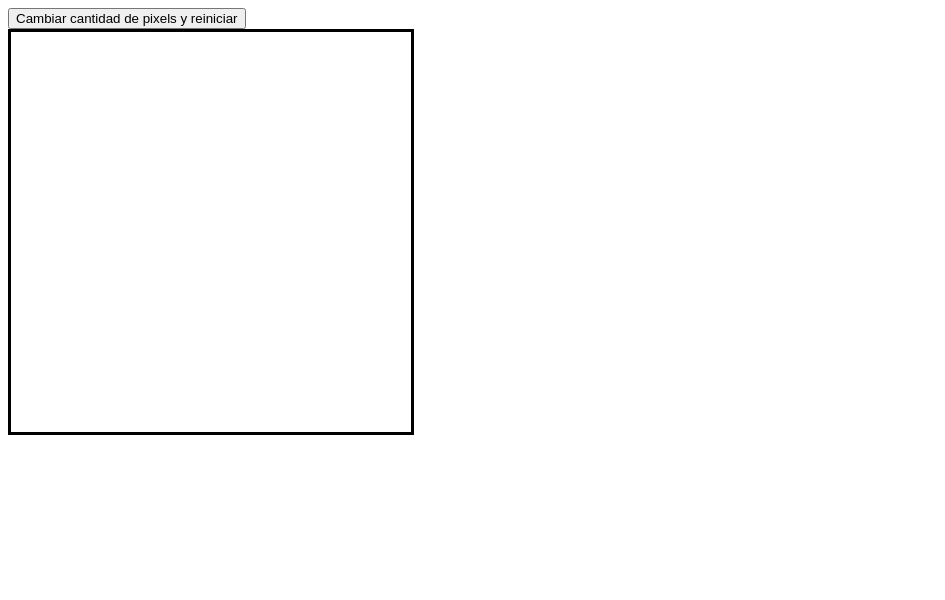
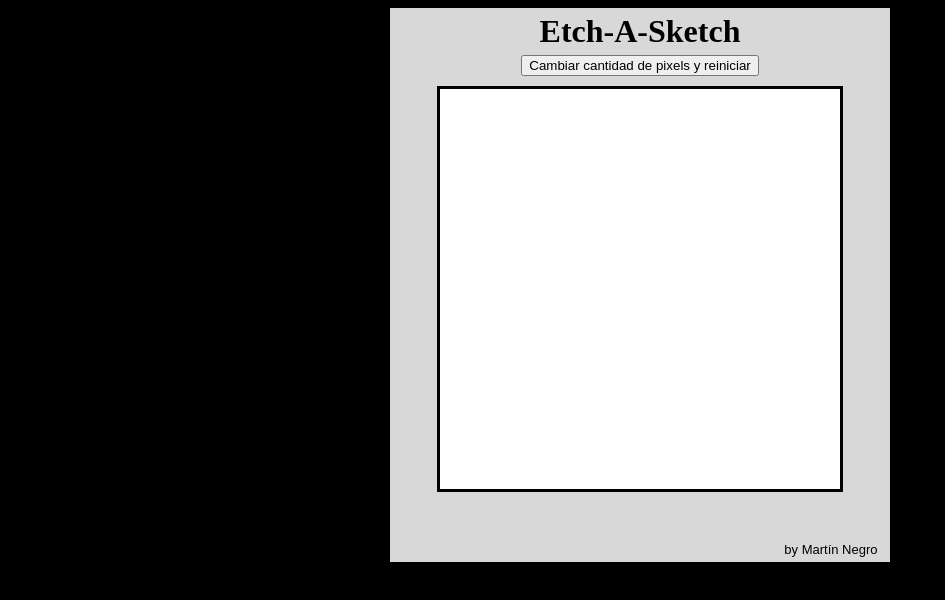
Before and after one commit to martinnegro/Etch-A-Sketch, a plain HTML site: page index.html in a window 1280 px wide. Shown: the whole page, without its empty margins (0-945 px from the left). Drawn offline with Linux system fonts and the light colour scheme; a web font is replaced by a local one.

Commit message:
Funcionando y con estilo (feo)

```diff
--- a/index.html
+++ b/index.html
@@ -9,9 +9,14 @@
 
   </head>
   <body>
-    <button type="button">Cambiar cantidad de pixels y reiniciar</button>
-    <div id="contenedor">
+    <div class="content">
+      <h1>Etch-A-Sketch</h1>
 
+      <button type="button">Cambiar cantidad de pixels y reiniciar</button>
+      <div id="contenedor">
+
+      </div>
+      <footer style="font-family: Arial, Helvetica, sans-serif;"> by Martín Negro</footer>
     </div>
   </body>
   <script src="script.js" type="text/javascript"></script>
--- a/script.js
+++ b/script.js
@@ -43,9 +43,15 @@ function cantidad(cant){
 }
 
 
+let lightness = 0;
+function cambiacolor(){
+    let hue = Math.round(Math.random() * 360);
+    let saturation = Math.round(Math.random() * 100);
+    if (lightness === 100) {lightness = 0}
+        else {lightness = lightness + 10};
+    console.log(lightness);
 
-function cambiacolor(){
-    this.style.backgroundColor = "red";
+    this.style.backgroundColor = "hsl(" + hue +", " + saturation + "%, " + lightness + "%)";
 }
 function pasaMouse() {
 const quads = Array.from(document.querySelectorAll('.quads'));
--- a/style.css
+++ b/style.css
@@ -1,6 +1,38 @@
+@import url('https://fonts.googleapis.com/css2?family=New+Tegomin&display=swap');
+
+body {
+    background-color: black;
+    display: flex;
+    justify-content: center;
+}
+
+.content {
+    width: 500px;
+    height: 100%;
+    margin: 0;
+    background-color: rgb(216, 216, 216);
+    display: flex;
+    flex-direction: column;
+    align-items: center;
+    justify-content: center;
+
+}
+
+h1 {
+    font-family: "New Tegomin";
+    margin: 1%;
+    padding: 0;
+}
+
+button {
+    margin: 0 0 1% 0;
+}
+
 #contenedor {
     width: 400px;
     height: 400px;
+    margin: 1% 0 10% 0;
+
     border: 3px solid black;
 
     display: grid;
@@ -11,8 +43,16 @@
 }
 
 .quads {
-    background-color: transparent;
+    background-color: white;
     box-sizing: border-box;
     padding: 0;
     margin: 0;
 }
+
+footer {
+    font-size: small;
+    width: 100%;
+    text-align: end;
+    padding: 0;
+    margin: 0 5% 1% 0;
+}
```
